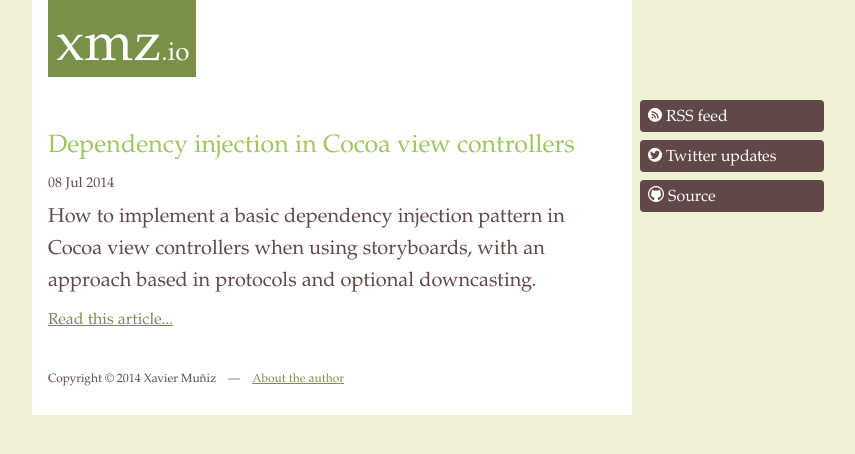
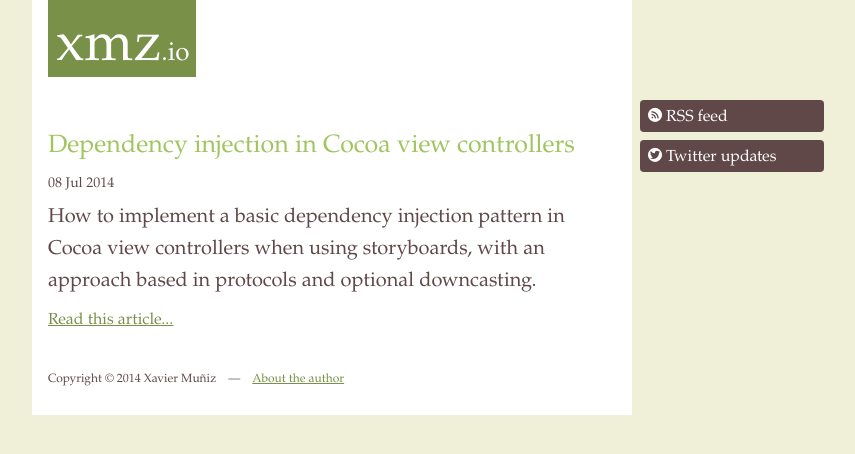
Before and after one commit to xmzio/xmzio.github.io, a Jekyll site: the page built from index.html, in a window 1280 px wide. Shown: the top 454 px of the page, without its empty margins (208-1063 px from the left). Built offline with Jekyll 4.4.1, drawn with Linux system fonts in a browser that asks for light colours; comment, search, counter and statistics services are not loaded.

Commit message:
Removes "Source" link (for now)

```diff
--- a/_includes/aside.html
+++ b/_includes/aside.html
@@ -3,6 +3,5 @@
 	<ul>
 		<li><a href="/feed"><span class="icon-feed"></span>&nbsp;RSS feed</a></li>
 		<li><a href="http://twitter.com/xmzio"><span class="icon-twitter"></span>&nbsp;Twitter updates</a></li>
-		<li><a href="https://github.com/xmzio/xmzio.github.io"><span class="icon-github"></span>&nbsp;Source</a></li>
 	</ul>
 </div>
```
